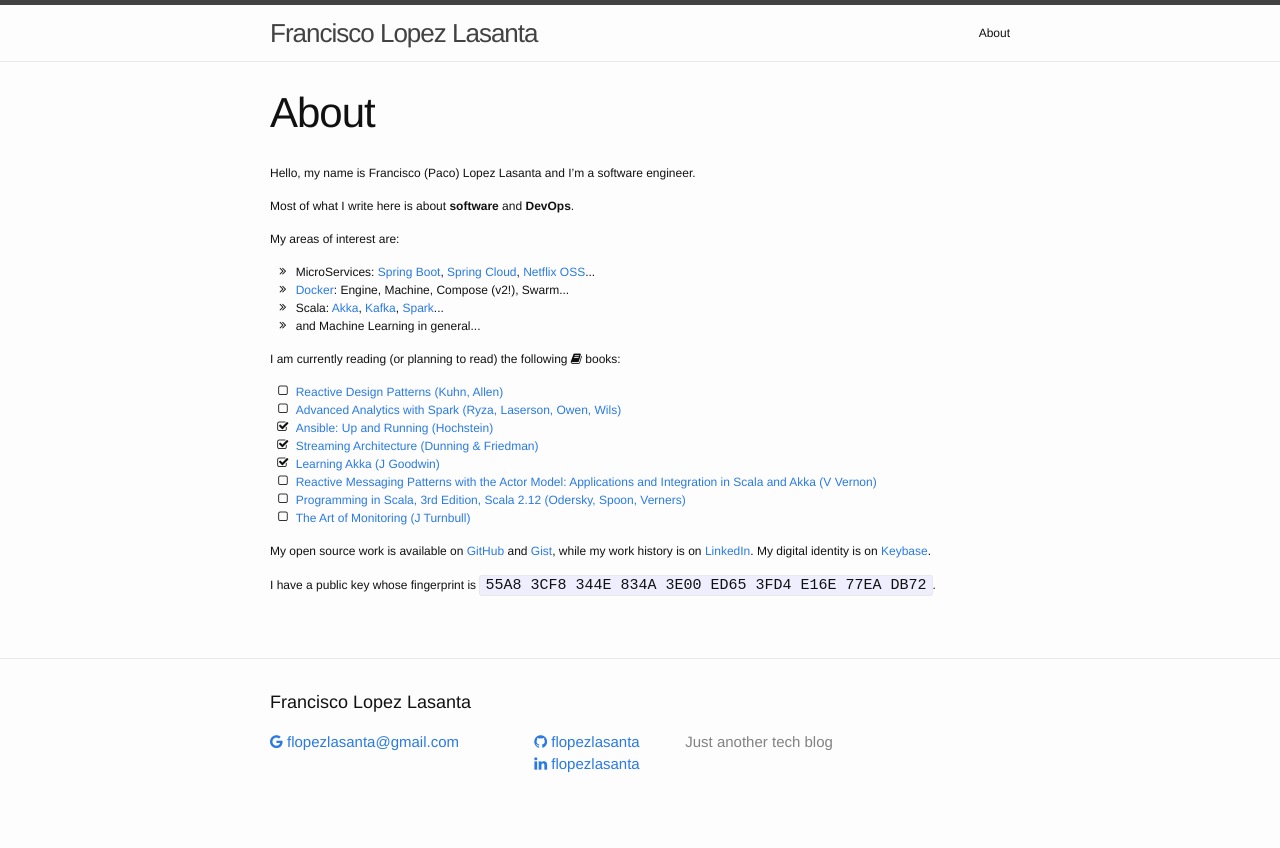
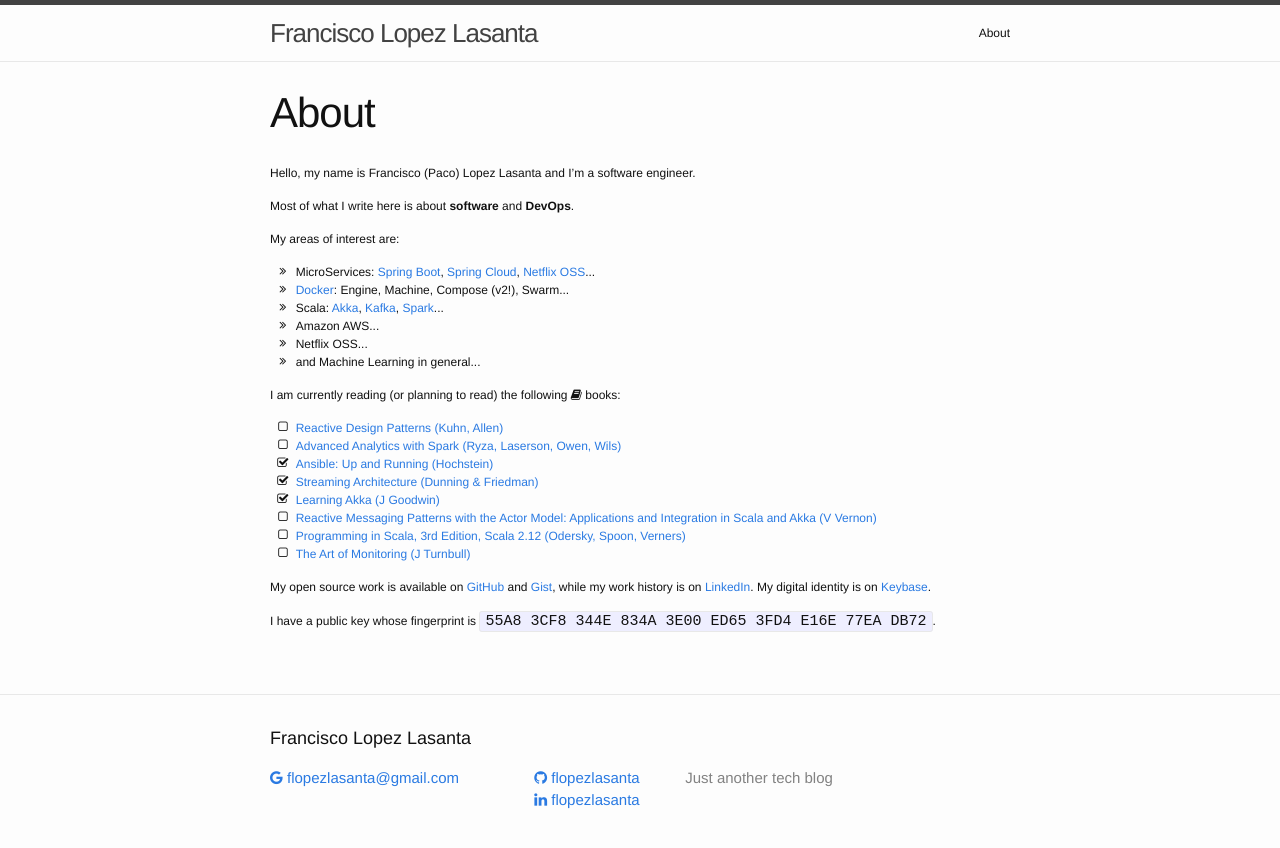
Before and after one commit to flopezlasanta/flopezlasanta.github.io, a Jekyll site: the page built from about.md, in a window 1280 px wide. Shown: the top 848 px of the page. Built offline with Jekyll 4.4.1, drawn with Linux system fonts in a browser that asks for light colours; nearby versions of some CDN libraries.

Commit message:
minor change
minor change 2

```diff
--- a/about.md
+++ b/about.md
@@ -14,6 +14,8 @@ My areas of interest are:
   <li><i class="fa-li fa fa-angle-double-right"></i>MicroServices: <a href="http://projects.spring.io/spring-boot/">Spring Boot</a>, <a href="http://projects.spring.io/spring-cloud/">Spring Cloud</a>, <a href="https://netflix.github.io/">Netflix OSS</a>...</li>
 <li><i class="fa-li fa fa-angle-double-right"></i><a href="https://www.docker.com/">Docker</a>: Engine, Machine, Compose (v2!), Swarm...</li>
 <li><i class="fa-li fa fa-angle-double-right"></i>Scala: <a href="http://akka.io/">Akka</a>, <a href="http://kafka.apache.org/">Kafka</a>, <a href="http://spark.apache.org/">Spark</a>...</li>
+<li><i class="fa-li fa fa-angle-double-right"></i>Amazon AWS...</li>
+<li><i class="fa-li fa fa-angle-double-right"></i>Netflix OSS...</li>
 <li><i class="fa-li fa fa-angle-double-right"></i>and Machine Learning in general...</li>
 </ul>
 
```
